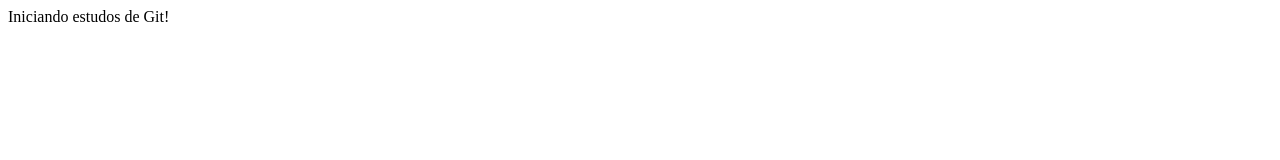
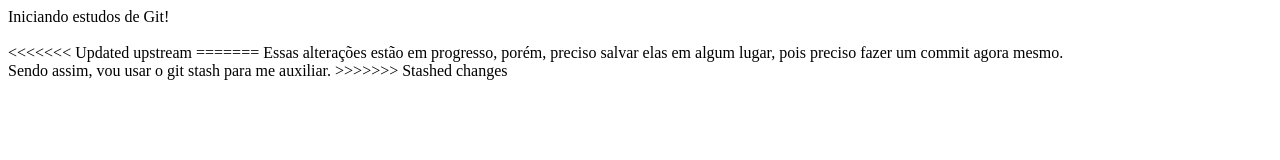
Before and after one commit to lucasrodriguesabreu/sprint01, a plain HTML site: page index.html in a window 1280 px wide. Drawn offline with Linux system fonts and the light colour scheme.

Commit message:
Commit de código salvo no stash

```diff
--- a/index.html
+++ b/index.html
@@ -4,4 +4,9 @@
             <br>
             <br>
 
+<<<<<<< Updated upstream
             <Title>O título do meu site é esse</Title>
+=======
+            Essas alterações estão em progresso, porém, preciso salvar elas em algum lugar, pois preciso fazer um commit agora mesmo. <br>
+            Sendo assim, vou usar o git stash para me auxiliar.
+>>>>>>> Stashed changes
```
